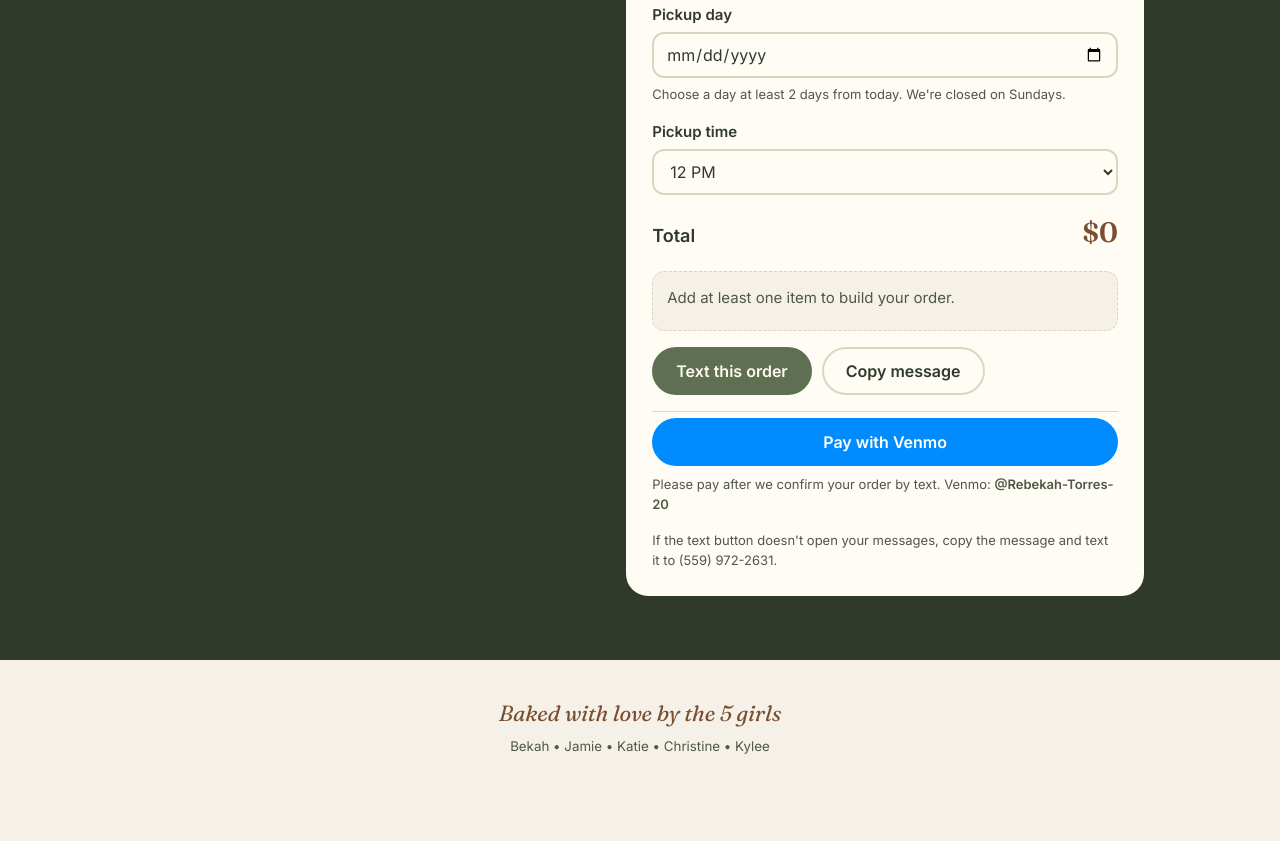
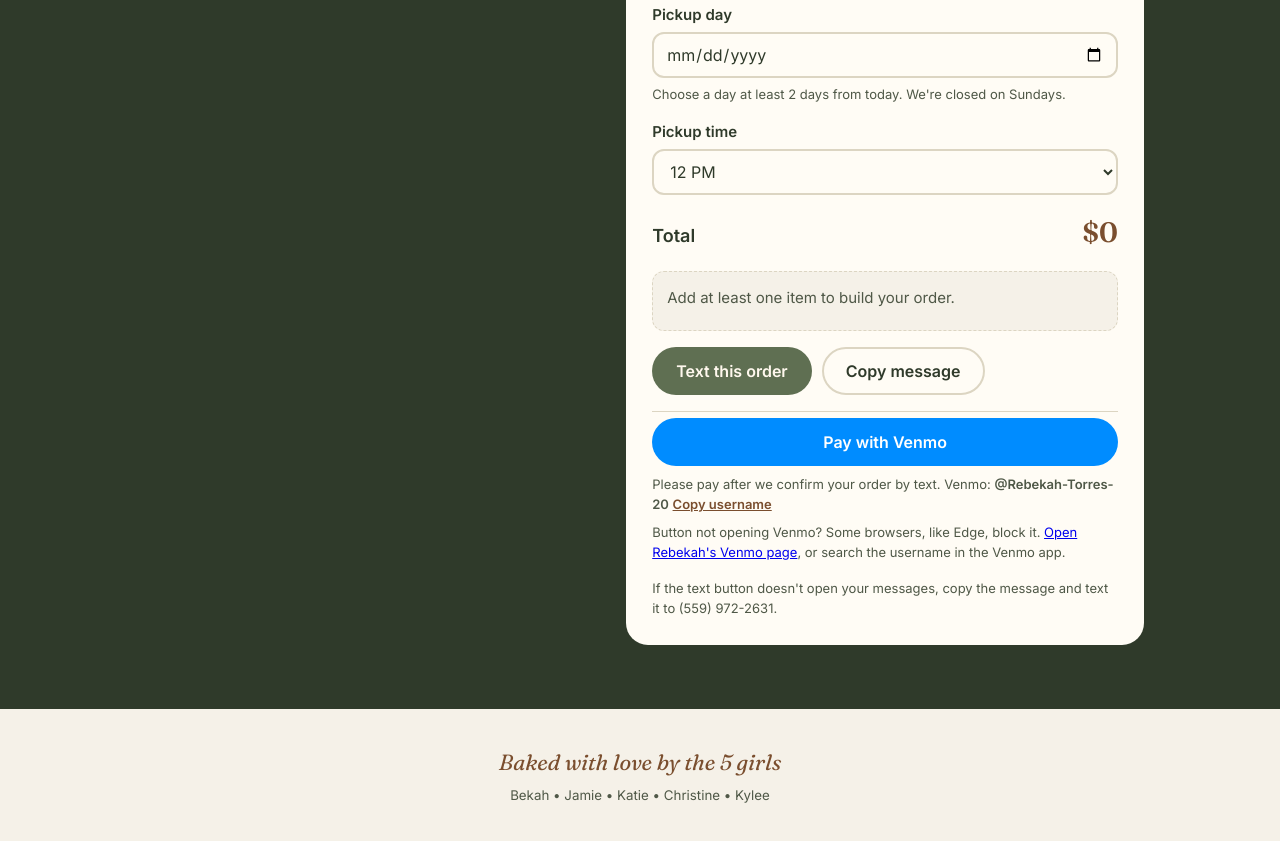
Before and after one commit to 5girlskitchen/5girlskitchen.github.io, a plain HTML site: page index.html in a window 1280 px wide. Shown: the part 2075-2916 px from the top of the page. Before the commit the page ends 2876 px from the top, so only its background shows below. Drawn offline with Linux system fonts and the light colour scheme.

Commit message:
Add Venmo fallback link and copy-username for browsers that block app links
Co-Authored-By: Claude Opus 5.5 <noreply@anthropic.com>
Claude-Session: https://claude.ai/code/session_01MijwfJZ625XpMzrwUG1AZf

```diff
--- a/index.html
+++ b/index.html
@@ -115,6 +115,7 @@ p{margin:0}
 .btn{display:inline-flex;align-items:center;justify-content:center;gap:8px;min-height:48px;padding:0 22px;border-radius:999px;font:600 16px var(--body);text-decoration:none;cursor:pointer;border:2px solid transparent}
 .btn-primary{background:var(--rust);color:var(--cream)}
 .btn-primary:hover{background:var(--rust-deep)}
+.link-btn{background:none;border:0;padding:0;font:inherit;font-weight:600;color:var(--rust-text);text-decoration:underline;cursor:pointer}
 .btn-venmo{background:#008CFF;color:#fff}
 .btn-venmo:hover{background:#0074D4}
 .venmo{display:flex;flex-direction:column;gap:8px;padding-top:6px;border-top:1px solid var(--line)}
@@ -255,7 +256,8 @@ footer small{color:var(--ink-soft)}
         </div>
         <div class="venmo">
           <a class="btn btn-venmo" id="venmo" href="https://venmo.com/u/Rebekah-Torres-20" rel="noopener">Pay with Venmo</a>
-          <p class="note">Please pay after we confirm your order by text. Venmo: <b>@Rebekah-Torres-20</b></p>
+          <p class="note">Please pay after we confirm your order by text. Venmo: <b>@Rebekah-Torres-20</b> <button class="link-btn" type="button" id="copy-venmo">Copy username</button></p>
+          <p class="note">Button not opening Venmo? Some browsers, like Edge, block it. <a href="https://venmo.com/u/Rebekah-Torres-20" target="_blank" rel="noopener">Open Rebekah's Venmo page</a>, or search the username in the Venmo app.</p>
         </div>
         <p class="note" id="note">If the text button doesn't open your messages, copy the message and text it to (559) 972-2631.</p>
       </form>
@@ -317,6 +319,7 @@ footer small{color:var(--ink-soft)}
     var t=setTimeout(function(){if(!document.hidden)window.location.href='https://venmo.com/u/Rebekah-Torres-20';},1500);
     document.addEventListener('visibilitychange',function(){if(document.hidden)clearTimeout(t);},{once:true});
   });
+  document.getElementById('copy-venmo').addEventListener('click',function(){copy('@Rebekah-Torres-20',this,'Copy username');});
   document.getElementById('copy-msg').addEventListener('click',function(){copy(document.getElementById('msg').textContent,this,'Copy message');});
   document.getElementById('copy-phone').addEventListener('click',function(){copy('(559) 972-2631',this,'Copy number');});
   (function(){var d=new Date();d.setDate(d.getDate()+2);var m=d.getFullYear()+'-'+String(d.getMonth()+1).padStart(2,'0')+'-'+String(d.getDate()).padStart(2,'0');document.getElementById('o-date').min=m;})();
```
